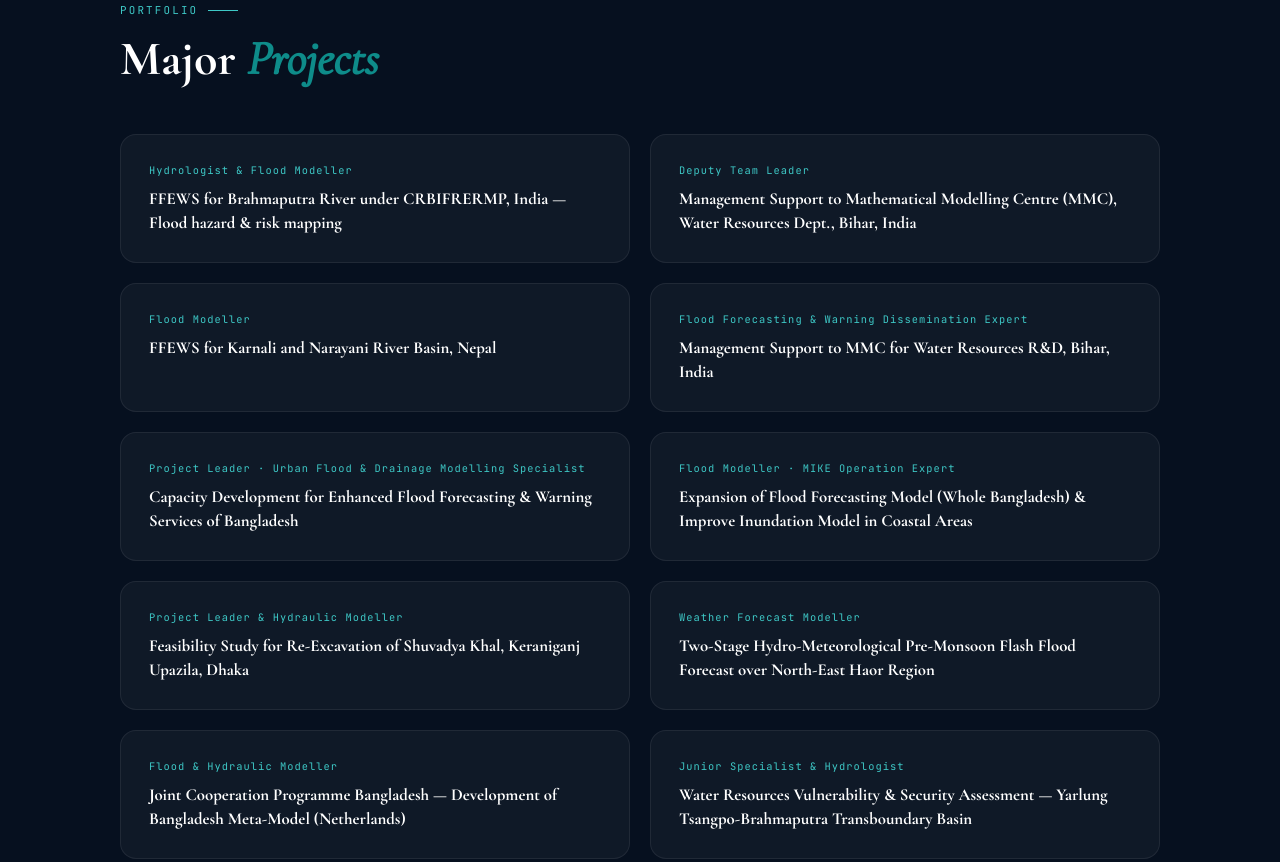
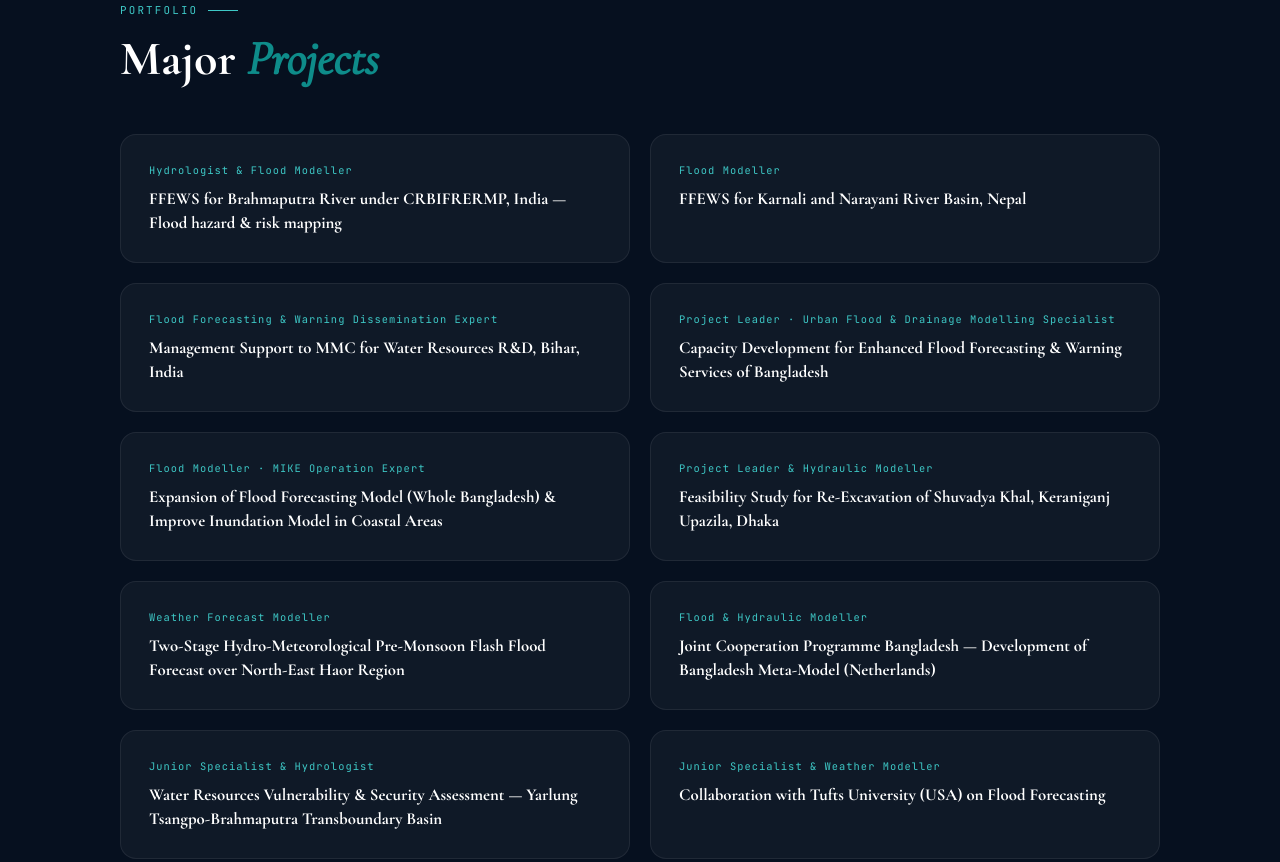
Before and after one commit to Shahadat-Apel/Profile, a plain HTML site: page index.html in a window 1280 px wide. Shown: the part 5220-6082 px from the top of the page. Drawn offline with nearby package versions, Linux system fonts and the light colour scheme.

Commit message:
Update index.html

```diff
--- a/index.html
+++ b/index.html
@@ -568,7 +568,7 @@
     <h2 class="section-title reveal">Major <em>Projects</em></h2>
     <div class="proj-grid">
       <div class="proj-card reveal"><div class="proj-role">Hydrologist &amp; Flood Modeller</div><div class="proj-title">FFEWS for Brahmaputra River under CRBIFRERMP, India — Flood hazard &amp; risk mapping</div></div>
-      <div class="proj-card reveal"><div class="proj-role">Deputy Team Leader</div><div class="proj-title">Management Support to Mathematical Modelling Centre (MMC), Water Resources Dept., Bihar, India</div></div>
+      <!--<div class="proj-card reveal"><div class="proj-role">Deputy Team Leader</div><div class="proj-title">Management Support to Mathematical Modelling Centre (MMC), Water Resources Dept., Bihar, India</div></div> -->
       <div class="proj-card reveal"><div class="proj-role">Flood Modeller</div><div class="proj-title">FFEWS for Karnali and Narayani River Basin, Nepal</div></div>
       <div class="proj-card reveal"><div class="proj-role">Flood Forecasting &amp; Warning Dissemination Expert</div><div class="proj-title">Management Support to MMC for Water Resources R&amp;D, Bihar, India</div></div>
       <div class="proj-card reveal"><div class="proj-role">Project Leader · Urban Flood &amp; Drainage Modelling Specialist</div><div class="proj-title">Capacity Development for Enhanced Flood Forecasting &amp; Warning Services of Bangladesh</div></div>
```
